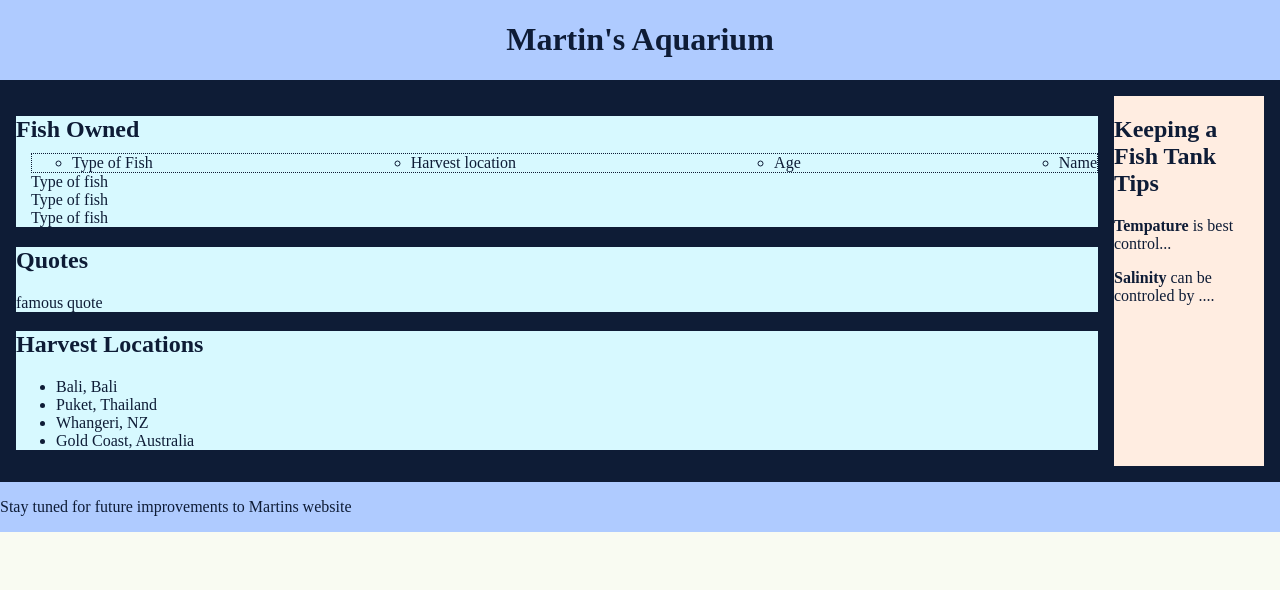
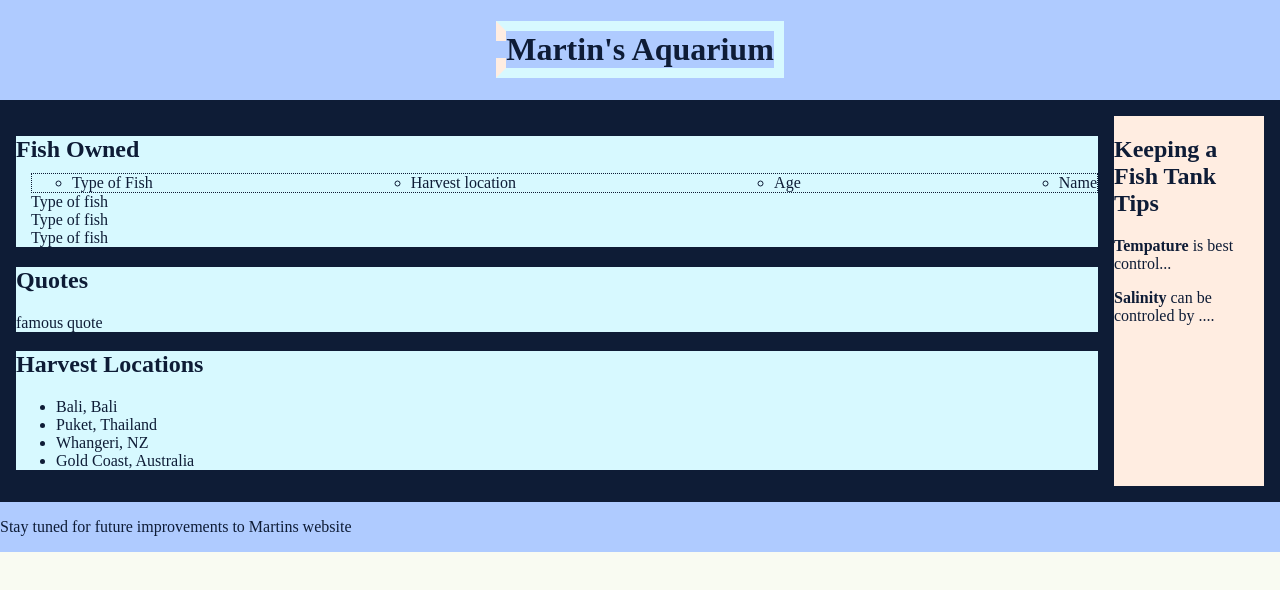
Before and after one commit to pour-theoil/Martins-Aquarium, a plain HTML site: page index.html in a window 1280 px wide. Drawn offline with Linux system fonts and the light colour scheme.

Commit message:
added a border to header

```diff
--- a/styles/main.css
+++ b/styles/main.css
@@ -8,6 +8,11 @@ header {
     display: flex;
     justify-content: center;
     background-color: #afcbff;
+}
+
+.title {
+    border: 10px solid #d7f9ff;
+    border-left: 10px dashed #ffede1;
 }
 
 main {
```
